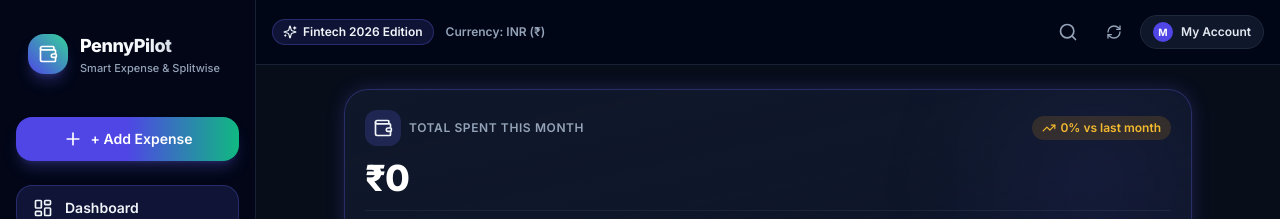
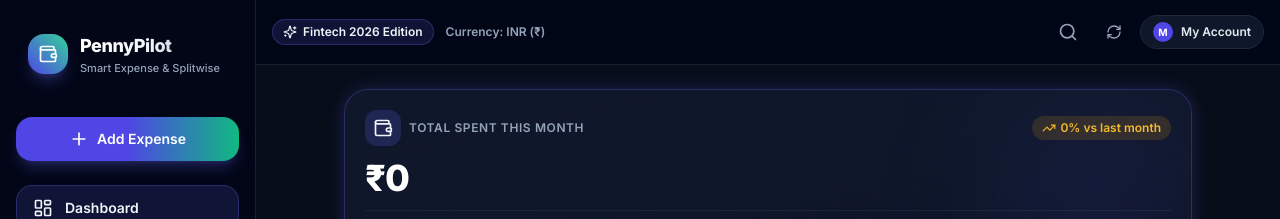
Before and after one commit to rahul6611/pennypilot, a React (Vite) app: page / in a window 1280 px wide. Both pictures are taken after a click on the button "Continue as Guest / Local Mode". Shown: the top 219 px of the page. Built offline with nearby package versions, Linux system fonts and the light colour scheme; no server answers; the database is empty.

Commit message:
fix double plus sign on sidebar Add Expense button

```diff
--- a/src/components/layout/Sidebar.tsx
+++ b/src/components/layout/Sidebar.tsx
@@ -46,7 +46,7 @@ export const Sidebar: React.FC<SidebarProps> = ({
         className="w-full mb-6 py-3 px-4 rounded-2xl bg-gradient-to-r from-brand-600 via-indigo-600 to-emerald-500 text-white font-semibold text-sm flex items-center justify-center gap-2 shadow-lg shadow-indigo-500/25 transition-all"
       >
         <Plus className="w-5 h-5" />
-        <span>+ Add Expense</span>
+        <span>Add Expense</span>
       </motion.button>
 
       {/* Nav List */}
```
